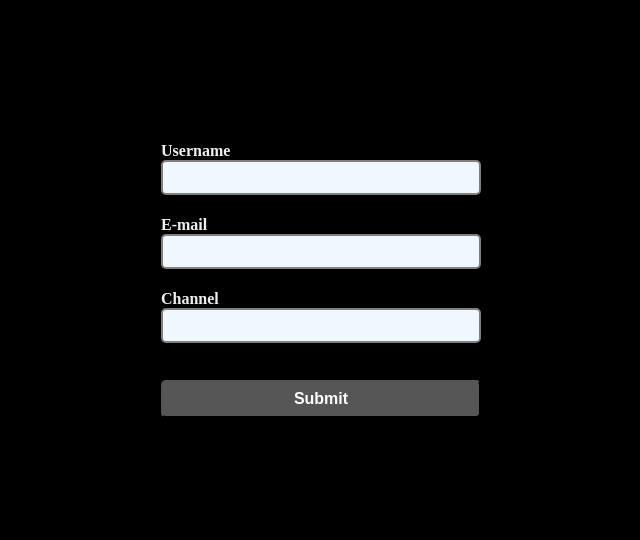
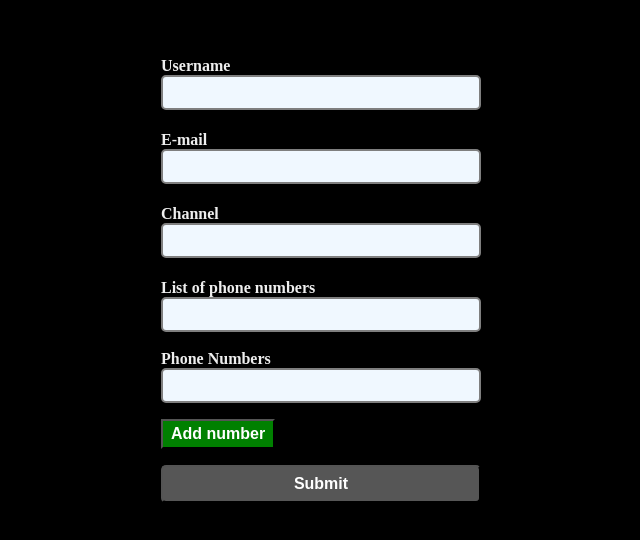
Before and after one commit to rajeshbasnet/react-hook-form-test, a React (Vite) app: page / in a window 1280 px wide. Shown: the part 120-660 px from the top of the page, without its empty margins (319-959 px from the left). Built offline with nearby package versions, Linux system fonts and the light colour scheme.

Commit message:
Added dynamic fields using useFieldArray

```diff
--- a/src/components/YoutubeForm.css
+++ b/src/components/YoutubeForm.css
@@ -18,7 +18,9 @@ label {
   font-weight: bold;
 }
 
-input[type="text"] {
+input[type="text"],
+input[type="number"] {
+  width: 100%;
   display: block;
   outline: none;
   padding: 0.5rem 0.5rem;
@@ -27,7 +29,7 @@ input[type="text"] {
   background-color: aliceblue;
 }
 
-button {
+.btn {
   background-color: rgb(86, 86, 86);
   color: white;
   padding: 0.5rem 0;
--- a/src/components/YoutubeForm.tsx
+++ b/src/components/YoutubeForm.tsx
@@ -1,15 +1,23 @@
 import "./YoutubeForm.css";
 
-import { SubmitHandler, useForm } from "react-hook-form";
+import {
+  SubmitHandler,
+  useFieldArray,
+  useForm,
+  useWatch,
+} from "react-hook-form";
 import { User } from "../types";
 
 import { zodResolver } from "@hookform/resolvers/zod";
 import { schema } from "../schemas/UserSchema";
+import React from "react";
 
 const YoutubeForm = () => {
   const {
     register,
     handleSubmit,
+    control,
+    reset,
     formState: { errors },
   } = useForm<User>({
     resolver: zodResolver(schema),
@@ -18,6 +26,16 @@ const YoutubeForm = () => {
   const onSubmit: SubmitHandler<User> = (user: User) => {
     console.log(user);
   };
+
+  const { fields, append, remove } = useFieldArray({
+    name: "phNumbers",
+    control,
+  });
+
+  const currentNumber = useWatch({
+    control,
+    name: "currentNumber",
+  });
 
   return (
     <section className="youtube__form__section">
@@ -34,7 +52,56 @@ const YoutubeForm = () => {
         <input type="text" id="channel" {...register("channel")} />
         <p className="error__message">{errors.channel?.message}</p>
 
-        <button type="submit">Submit</button>
+        <label htmlFor="numbers">List of phone numbers</label>
+        <input type="text" {...register("numbers.0")} />
+
+        <br />
+
+        <div>
+          <label htmlFor="secondary-phone">Phone Numbers</label>
+          <input
+            type="text"
+            style={{ display: "block" }}
+            {...register("currentNumber")}
+          />
+
+          <div>
+            {fields.map((field, index) => {
+              return (
+                <div
+                  key={field.id}
+                  style={{ display: "flex", margin: "0.5rem 0" }}
+                >
+                  <input
+                    type="text"
+                    {...register(`phNumbers.${index}.number`)}
+                  />
+                  <button onClick={() => remove(index)}>Remove number</button>
+                </div>
+              );
+            })}
+          </div>
+          <button
+            type="button"
+            onClick={() => {
+              append({ number: currentNumber });
+            }}
+            style={{
+              backgroundColor: "green",
+              padding: "0.25rem 0.5rem",
+              color: "white",
+              fontSize: "1rem",
+              fontWeight: "bold",
+              margin: "1rem 0 0 0",
+            }}
+          >
+            Add number
+          </button>
+        </div>
+
+        <button type="submit" className="btn">
+          Submit
+        </button>
       </form>
     </section>
   );
--- a/src/schemas/UserSchema.ts
+++ b/src/schemas/UserSchema.ts
@@ -5,7 +5,14 @@ export const schema = zod.object({
     message: "Username must be 4 characters long",
   }),
   email: zod.string().email({ message: "Invalid email format" }),
+  numbers: zod.array(zod.string()),
   channel: zod
     .string()
     .min(4, { message: "Channel should be 4 character long" }),
+  currentNumber: zod.string(),
+  phNumbers: zod.array(
+    zod.object({
+      number: zod.string(),
+    })
+  ),
 });
--- a/src/types/index.ts
+++ b/src/types/index.ts
@@ -2,4 +2,9 @@ export interface User {
   username: string;
   email: string;
   channel: string;
+  numbers: string[];
+  currentNumber : string;
+  phNumbers: {
+    number: string;
+  }[];
 }
```
Also changed, not shown: 1 other file (tests, documents, lock files or other folders).
